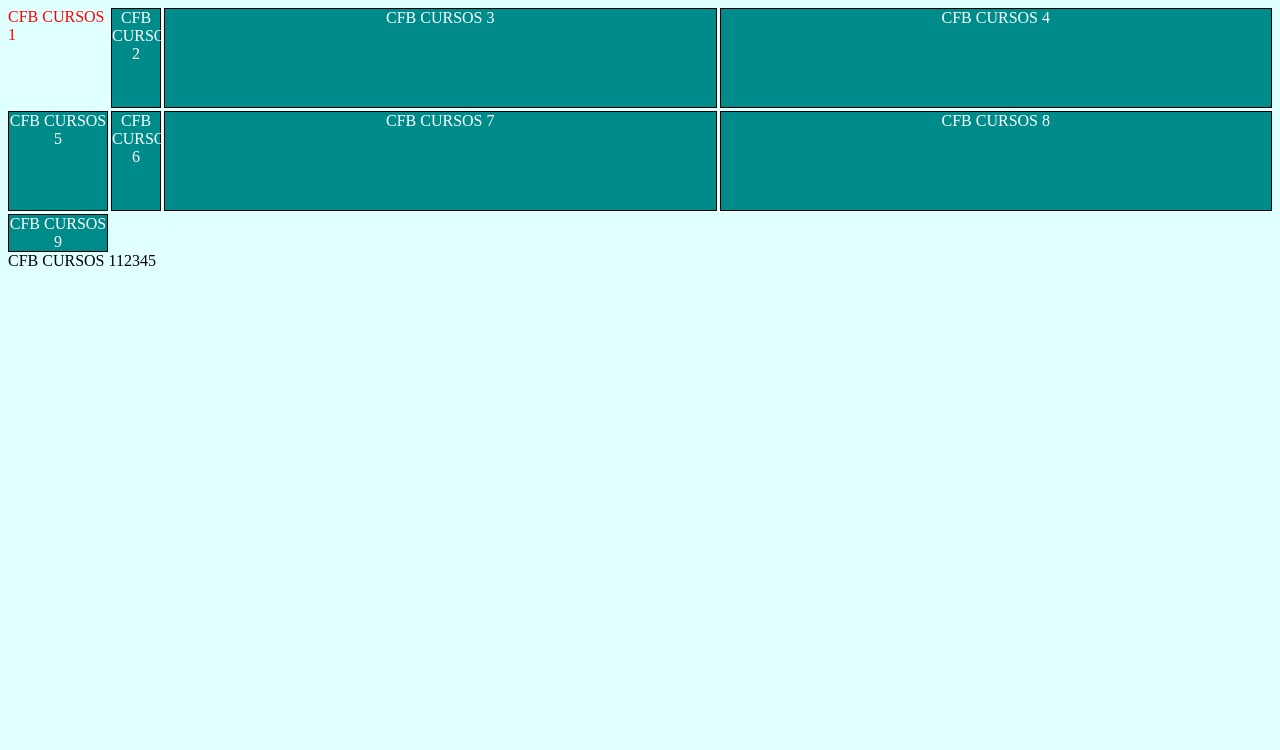
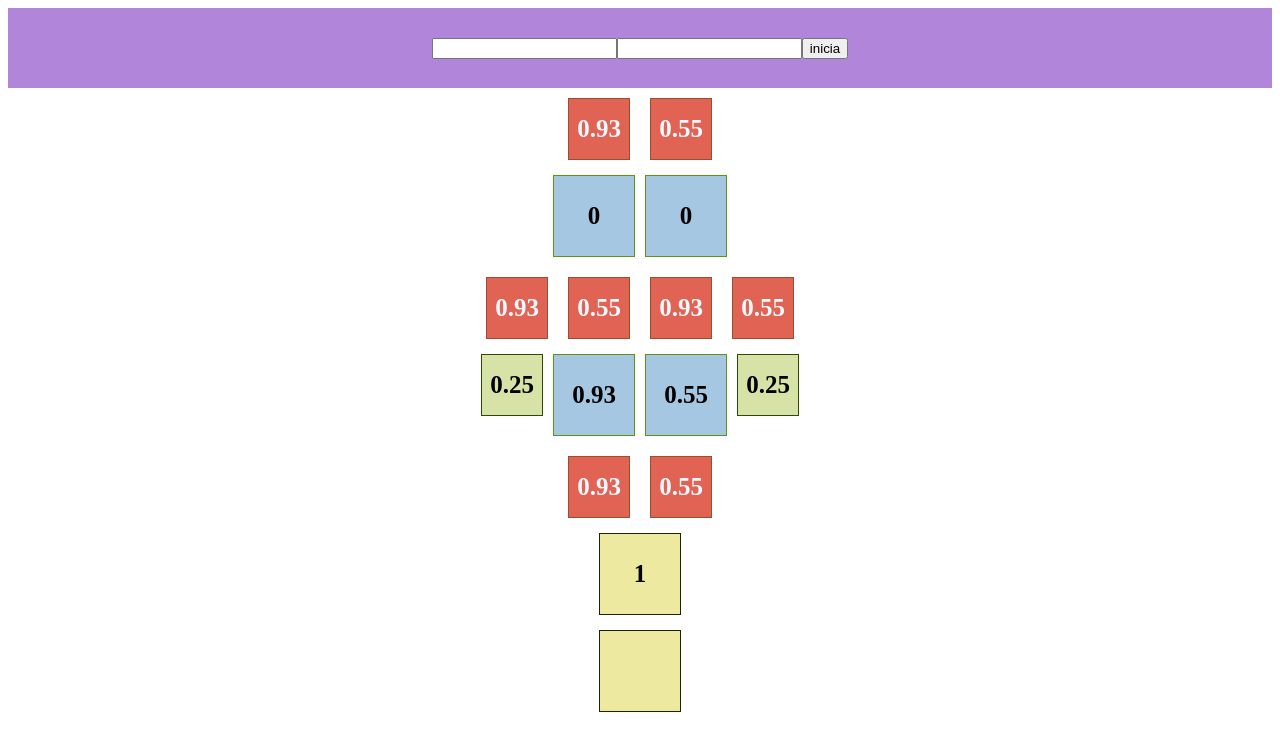
Before and after one commit to marcelo5santos/pagina-de-testes-CSS, a plain HTML site: page index.html in a window 1280 px wide. Drawn offline with Linux system fonts and the light colour scheme.

Commit message:
adicionando novamente
adicionando paginas

```diff
--- a/index.html
+++ b/index.html
@@ -1,48 +1,198 @@
-<html>
+<!DOCTYPE html>
+<html lang="pt-br">
 <head>
+    <meta charset="UTF-8">
+    <meta http-equiv="X-UA-Compatible" content="IE=edge">
+    <meta name="viewport" content="width=device-width, initial-scale=1.0">
+    <title>Document</title>
     <style>
-			body{
-					background: lightcyan;
+       #entradas{
+        display: flex;
+        justify-content: center;
+        background-color: rgb(177, 133, 218);
+        align-items: center;
+        height: 80px;
        }
-			.conteiner{
-					display:grid;
-					grid-template-columns:100px 50px auto auto;
-					grid-template-rows:100px 100px auto;
-					grid-gap: 3px;
-
+       #neuronios1E2{
+        display: flex;
+        justify-content: center;
        }
-			.item{
-				background: darkcyan;
-				border: 1px solid black;
-				text-align: center;
-				color:white;
+       #sinapses-entrada{
+        display: flex;
+        justify-content: center;
+       }
+        #sina-multi-1,#sina-multi-2{
+        background-color: rgb(224, 99, 83);
+        padding: 15px;
+        border: 1px solid rgb(153, 78, 48);
+        margin: 10px 10px 10px 10px;
+        width: 30px;
+        height: 30px;
+        display: flex;
+        align-items: center;
+        justify-content: center;
+        font-size: 25px;
+        font-weight: 700;
+        color:aliceblue
+       }
+       #neuronio1,#neuronio2,#neuronio3,#neuronio4{
+        background-color: rgb(166, 199, 226);
+        padding: 15px;
+        border: 1px solid rgb(94, 150, 11);
+        margin: 5px 5px 10px 5px;
+        width: 50px;
+        height: 50px;
+        display: flex;
+        align-items: center;
+        justify-content: center;
+        font-size: 25px;
+        font-weight: 700;
+       }
+       #sina-multi-1,#sina-multi-2,#sina-multi-7,#sina-multi-8,#sina-multi-3,#sina-multi-4,#sina-multi-5,#sina-multi-6{
+        background-color: rgb(224, 99, 83);
+        padding: 15px;
+        border: 1px solid rgb(153, 78, 48);
+        margin: 10px 10px 10px 10px;
+        width: 30px;
+        height: 30px;
+        display: flex;
+        align-items: center;
+        justify-content: center;
+        font-size: 25px;
+        font-weight: 700;
+        color:aliceblue
+       }
+       #sinapses-segunda-camada,#neuronios3E4,#saidas,#saidas-liquidas{
+        display:flex;
+        justify-content: center;
+       }
+       #baias1,#baias2{
+        background-color: rgb(215, 226, 166);
+        padding: 15px;
+        border: 1px solid rgb(46, 71, 6);
+        margin: 5px 5px 10px 5px;
+        width: 30px;
+        height: 30px;
+        display: flex;
+        align-items: center;
+        justify-content: center;
+        font-size: 25px;
+        font-weight: 700;
+       }
+       #saida-bruta,#saida-liquida{
+        background-color: rgb(238, 233, 161);
+        padding: 15px;
+        border: 1px solid rgb(24, 36, 6);
+        margin: 5px 5px 10px 5px;
+        width: 50px;
+        height: 50px;
+        display: flex;
+        align-items: center;
+        justify-content: center;
+        font-size: 25px;
+        font-weight: 700;
        }
 
     </style>
+
 </head>
 <body>
-		<div class="conteiner">
-			<div id="it">CFB CURSOS 1</div>
-			<div class="item">CFB CURSOS 2</div>
-			<div class="item">CFB CURSOS 3</div>
-			<div class="item">CFB CURSOS 4</div>
-			<div class="item">CFB CURSOS 5</div>
-			<div class="item">CFB CURSOS 6</div>
-			<div class="item">CFB CURSOS 7</div>
-			<div class="item">CFB CURSOS 8</div>
-			<div class="item">CFB CURSOS 9</div>
+    <div id="entradas">
+        <input type="number" name="" id="entrada-1">
+        <input type="number" name="" id="entrada-2">
+        <input type="button" value="inicia" onclick="calcula()">
     </div>
-		<script type="text/javascript">
+    <div id="sinapses-entrada">
 
-			let p1=window.document.getElementById('it').innerText;
-			window.document.write(p1);
-			let num=[1,2,3,4,5];
-			let soma=0;
-			for (var i = 0; i < num.length; i++) {
-						window.document.write(soma+num[i])
+        <div id="sina-multi-1">0.93</div>
+        <div id="sina-multi-2">0.55</div>
+
+    </div>
+    <div id="neuronios1E2">
+
+        <div id="neuronio1">0</div>
+        <div id="neuronio2">0</div>
+
+    </div>
+    <div id="sinapses-segunda-camada">
+
+        <div id="sina-multi-3">0.93</div>
+        <div id="sina-multi-4">0.55</div>
+        <div id="sina-multi-5">0.93</div>
+        <div id="sina-multi-6">0.55</div>
+    </div>
+    <div id="neuronios3E4">
+        <div id="baias1">0.25</div>
+
+        <div id="neuronio3">0.93</div>
+        <div id="neuronio4">0.55</div>
+
+        <div id="baias1">0.25</div>
+    </div>
+    <div id="sinapses-entrada">
+
+        <div id="sina-multi-7">0.93</div>
+        <div id="sina-multi-8">0.55</div>
+
+    </div>
+    <div id="saidas">
+        <div id="saida-bruta">1</div>
+
+    </div>
+    <div id="saidas-liquidas">
+    <div id="saida-liquida"></div>
+    </div>
+</body>
+<script>
+    function print(params) {
+        return console.log(params)
+
     }
-			var cor=document.getElementById('it');
-			cor.style.color="red";
+    function Bid(id) {
+        return document.getElementById(id)
+    }
+    function BidInner(id){
+        return document.getElementById(id).innerText
+    }
+    /*var entrada1=Number(Bid('entrada-1').value)
+    var entrada2=Number(Bid('entrada-2').value)
+    var entradas=[entrada1,entrada2]
+    //-------------------------------------
+    var sinapse1=Number(Bid('sina-multi-1').innerText)
+    var sinapse2=Number(Bid('sina-multi-2').innerText)
+    var sinapses=[sinapse1,sinapse2]
+    //-------------------------------------*/
+    function calcula() {
+        var entrada1=Number(Bid('entrada-1').value)
+        var entrada2=Number(Bid('entrada-2').value)
+        var entradas=[entrada1,entrada2]
+        //-------------------------------------
+        var novo=entradas.length
+        var sinapse1=Number(Bid('sina-multi-1').innerText)
+        var sinapse2=Number(Bid('sina-multi-2').innerText)
+        var sinapses=[sinapse1,sinapse2]
+        //-------------------------------------
+        var neuronio1=Bid('neuronio1')
+        var neuronio2=Bid('neuronio2')
+       //-------------------------------------
+        var element = []
+        //-------------------------------------
+        for (let index = 0; index < novo; index++) {
+            element.push(entradas[index]*sinapses[index])
+        }
+        neuronio1.innerHTML=element[0]
+        neuronio2.innerHTML=element[1]
+        //-------------------------------------
+        for (let index = 0; index <element.length; index++) {
+            const element = array[index];
+
+        }
+
+
+
+    }
+
+
+
 </script>
-	</body>
 </html>
```
Lines whose indentation alone changed are shown as unchanged.
